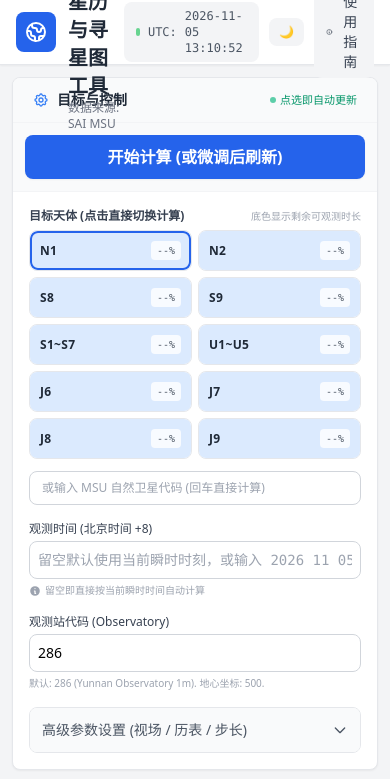
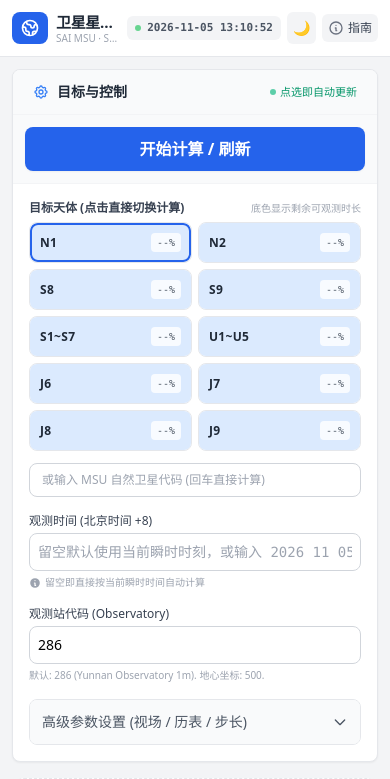
Before and after one commit to yangzhe0/project_ephemeris, a Flask app: page / in a window 390 px wide. Shown: the top 779 px of the page. Run offline with Flask 3, Linux system fonts and the light colour scheme; data that the repository does not hold is empty; some libraries are stand-ins or nearby versions.

Commit message:
style(mobile): optimize mobile header title typography and layout

```diff
--- a/templates/index.html
+++ b/templates/index.html
@@ -157,46 +157,59 @@
 <body class="bg-gray-100 min-h-screen flex flex-col">
 
     <!-- 顶部导航栏 -->
-    <header class="bg-white shadow-sm border-b border-gray-200 z-10">
-        <div class="max-w-7xl mx-auto px-4 sm:px-6 lg:px-8 h-16 flex items-center justify-between">
-            <div class="flex items-center gap-3">
-                <div class="bg-blue-600 text-white p-2 rounded-lg">
-                    <svg xmlns="http://www.w3.org/2000/svg" class="h-6 w-6" fill="none" viewBox="0 0 24 24"
+    <header class="bg-white shadow-2xs border-b border-gray-200 z-10 sticky top-0">
+        <div class="max-w-7xl mx-auto px-3 sm:px-6 lg:px-8 h-14 sm:h-16 flex items-center justify-between gap-2">
+            <!-- 品牌标识与标题（响应式优化，手机端不折行、字号适度） -->
+            <div class="flex items-center gap-2 sm:gap-3 min-w-0 flex-shrink">
+                <div class="bg-blue-600 text-white p-1.5 sm:p-2 rounded-lg flex-shrink-0 shadow-2xs">
+                    <svg xmlns="http://www.w3.org/2000/svg" class="h-5 w-5 sm:h-6 w-6" fill="none" viewBox="0 0 24 24"
                         stroke="currentColor">
                         <path stroke-linecap="round" stroke-linejoin="round" stroke-width="2"
                             d="M3.055 11H5a2 2 0 012 2v1a2 2 0 002 2 2 2 0 012 2v2.945M8 3.935V5.5A2.5 2.5 0 0010.5 8h.5a2 2 0 012 2 2 2 0 104 0 2 2 0 012-2h1.064M15 20.488V18a2 2 0 012-2h3.064M21 12a9 9 0 11-18 0 9 9 0 0118 0z" />
                     </svg>
                 </div>
-                <div>
-                    <h1 class="text-xl font-bold text-gray-800">天文卫星星历与寻星图工具</h1>
-                    <p class="text-xs text-gray-500">数据来源: SAI MSU</p>
+                <div class="min-w-0">
+                    <h1 class="text-[15px] sm:text-base md:text-lg lg:text-xl font-bold text-gray-800 tracking-tight whitespace-nowrap overflow-hidden text-ellipsis leading-tight">
+                        <span class="sm:hidden">卫星星历与寻星图</span>
+                        <span class="hidden sm:inline">天文卫星星历与寻星图工具</span>
+                    </h1>
+                    <p class="text-[10px] sm:text-xs text-gray-400 sm:text-gray-500 leading-none mt-0.5 whitespace-nowrap overflow-hidden text-ellipsis">
+                        SAI MSU · STScI DSS
+                    </p>
                 </div>
             </div>
-            <div class="flex items-center gap-2.5">
+
+            <!-- 右侧快捷功能区（时钟、暗色、指南，手机端紧凑化） -->
+            <div class="flex items-center gap-1.5 sm:gap-2.5 flex-shrink-0">
                 <div class="hidden md:flex text-xs bg-blue-50 text-blue-700 border border-blue-200 px-2.5 py-1.5 rounded-lg font-medium items-center gap-1.5">
                     <span class="w-1.5 h-1.5 rounded-full bg-blue-500"></span>
                     <span id="nightBadge">昆明站 2026-11-05 (第1夜)</span>
                 </div>
-                <div class="text-xs bg-gray-100 px-3 py-1.5 rounded-lg text-gray-600 font-mono flex items-center gap-2">
-                    <span class="w-2 h-2 inline-block bg-green-500 rounded-full animate-pulse"></span>
-                    UTC: <span id="utcClock">--:--:--</span>
+                <div class="text-[11px] sm:text-xs bg-gray-100 px-2 sm:px-3 py-1 sm:py-1.5 rounded-md sm:rounded-lg text-gray-600 font-mono flex items-center gap-1.5" title="当前实时 UTC 时间">
+                    <span class="w-1.5 h-1.5 sm:w-2 sm:h-2 inline-block bg-green-500 rounded-full animate-pulse flex-shrink-0"></span>
+                    <span class="hidden sm:inline text-gray-400">UTC:</span>
+                    <span id="utcClock" class="font-bold">--:--:--</span>
                 </div>
                 <!-- 夜间暗色模式切换 -->
                 <button onclick="toggleDarkMode()" id="darkModeBtn"
-                    class="flex items-center gap-1 px-2.5 py-1.5 bg-gray-100 hover:bg-gray-200 text-gray-700 text-xs font-medium rounded-lg transition"
+                    class="flex items-center justify-center p-1.5 sm:px-2.5 sm:py-1.5 bg-gray-100 hover:bg-gray-200 text-gray-700 text-xs font-medium rounded-md sm:rounded-lg transition"
                     title="切换夜间暗色观测模式">
-                    <span id="darkModeIcon">🌙</span> <span class="hidden sm:inline" id="darkModeText">夜间模式</span>
+                    <span id="darkModeIcon" class="text-sm">🌙</span>
+                    <span class="hidden sm:inline" id="darkModeText">暗色</span>
                 </button>
                 <button onclick="toggleModal('guideModal')"
-                    class="flex items-center gap-1.5 px-3 py-1.5 bg-gray-100 hover:bg-gray-200 text-gray-700 text-sm font-medium rounded-lg transition">
-                    <svg xmlns="http://www.w3.org/2000/svg" class="h-4 w-4" fill="none" viewBox="0 0 24 24"
+                    class="flex items-center gap-1 p-1.5 sm:px-3 sm:py-1.5 bg-gray-100 hover:bg-gray-200 text-gray-700 text-xs sm:text-sm font-medium rounded-md sm:rounded-lg transition"
+                    title="查看使用指南">
+                    <svg xmlns="http://www.w3.org/2000/svg" class="h-4 w-4 text-gray-500" fill="none" viewBox="0 0 24 24"
                         stroke="currentColor">
                         <path stroke-linecap="round" stroke-linejoin="round" stroke-width="2"
                             d="M13 16h-1v-4h-1m1-4h.01M21 12a9 9 0 11-18 0 9 9 0 0118 0z" />
                     </svg>
-                    使用指南
+                    <span class="hidden sm:inline">使用指南</span>
+                    <span class="sm:hidden text-xs">指南</span>
                 </button>
             </div>
+        </div>
     </header>
 
     <!-- 主内容区域 -->
@@ -227,7 +240,7 @@
                     <button id="submitBtn" onclick="submitCalculation()"
                         class="w-full bg-blue-600 hover:bg-blue-700 text-white font-bold py-2.5 px-4 rounded-lg transition flex justify-center items-center gap-2 shadow-sm hover:shadow active:scale-98 duration-150">
                         <div class="loader" id="btnLoader"></div>
-                        <span id="btnText">开始计算 (或微调后刷新)</span>
+                        <span id="btnText"><span class="sm:hidden">开始计算 / 刷新</span><span class="hidden sm:inline">开始计算 (或微调后刷新)</span></span>
                     </button>
                 </div>
 
@@ -392,7 +405,7 @@
                             </svg>
                             计算结果与高度角
                         </h2>
-                        <div id="targetSummaryHeader" class="text-xs text-gray-500 font-mono"></div>
+                        <div id="targetSummaryHeader" class="text-xs text-gray-500 font-mono hidden sm:block"></div>
                     </div>
                     <div id="resultCards" class="flex-1 overflow-auto">
                         <!-- 动态插入结果 -->
@@ -681,7 +694,7 @@
                 btn.disabled = false;
                 btn.classList.remove('opacity-75', 'cursor-not-allowed');
                 loader.style.display = 'none';
-                btnText.innerText = '开始计算';
+                btnText.innerHTML = '<span class="sm:hidden">开始计算 / 刷新</span><span class="hidden sm:inline">开始计算 (或微调后刷新)</span>';
             }
         }
 
```
